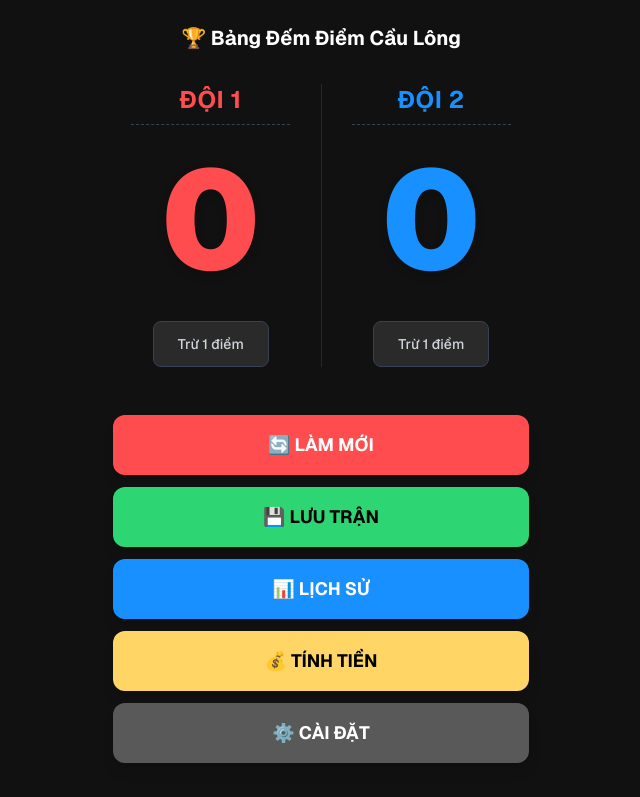
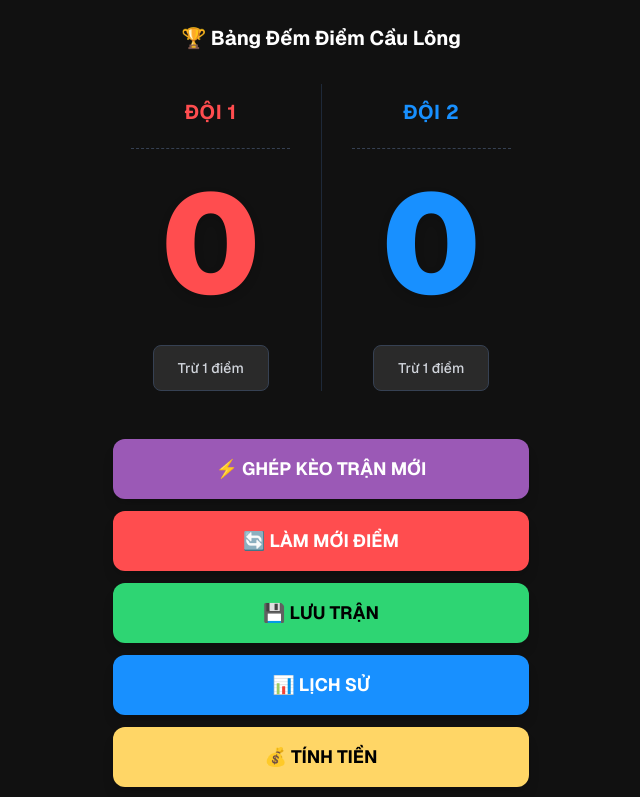
Before and after one commit to nptruongart/badminton, a Next.js app: page / in a window 1280 px wide. Shown: the top 797 px of the page, without its empty margins (319-959 px from the left). Built offline with nearby package versions, Linux system fonts and the light colour scheme.

Commit message:
Noi truyen data ten doi sang Bang Diem

```diff
--- a/app/matchmaking/page.tsx
+++ b/app/matchmaking/page.tsx
@@ -187,13 +187,11 @@ export default function MatchmakingPage() {
     localStorage.setItem("savedCurrentMatches", JSON.stringify(assignedMatches));
   };
 
+  // 🚀 ĐÂY LÀ CHỖ TÔI ĐÃ SỬA: Đóng gói tên 2 đội bắn thẳng qua URL cho Bảng Điểm
   const sendToScoreboard = (team1: string[], team2: string[]) => {
-    const dataToSend = {
-      nameA: team1.join(" & "),
-      nameB: team2.join(" & ")
-    };
-    localStorage.setItem("currentMatchTeams", JSON.stringify(dataToSend));
-    router.push("/");
+    const t1 = encodeURIComponent(team1.join(" & "));
+    const t2 = encodeURIComponent(team2.join(" & "));
+    router.push(`/?t1=${t1}&t2=${t2}`);
   };
 
   const copyMatchesToClipboard = () => {
--- a/app/page.tsx
+++ b/app/page.tsx
@@ -1,10 +1,25 @@
 "use client";
-import { useState } from "react";
+
+import { useState, useEffect } from "react";
 import Link from "next/link";
 
 export default function Home() {
   const [score1, setScore1] = useState(0);
   const [score2, setScore2] = useState(0);
+
+  // Khai báo sẵn chỗ chứa tên 2 đội
+  const [team1Name, setTeam1Name] = useState("ĐỘI 1");
+  const [team2Name, setTeam2Name] = useState("ĐỘI 2");
+
+  // Tự động chộp lấy tên đội từ trang Ghép Kèo ném sang
+  useEffect(() => {
+    const params = new URLSearchParams(window.location.search);
+    const t1 = params.get("t1");
+    const t2 = params.get("t2");
+
+    if (t1) setTeam1Name(decodeURIComponent(t1));
+    if (t2) setTeam2Name(decodeURIComponent(t2));
+  }, []);
 
   const resetScores = () => {
     if (confirm("Bạn có chắc muốn làm mới điểm số?")) {
@@ -18,9 +33,7 @@ export default function Home() {
       alert("Trận đấu chưa có điểm!");
       return;
     }
-
-    // Giả lập lưu trận (khi fen làm API lưu database thì sửa ở đây)
-    alert(`Đã lưu trận đấu: Đội 1 (${score1}) - Đội 2 (${score2})`);
+    alert(`Đã lưu trận đấu: ${team1Name} (${score1}) - ${team2Name} (${score2})`);
     setScore1(0);
     setScore2(0);
   };
@@ -28,17 +41,19 @@ export default function Home() {
   return (
     <div className="min-h-screen bg-[#111111] flex flex-col items-center pt-6 pb-10 select-none font-sans">
 
-      {/* Tiêu đề */}
       <h1 className="text-xl font-bold text-white mb-8 flex items-center gap-2">
         🏆 Bảng Đếm Điểm Cầu Lông
       </h1>
 
-      {/* KHUNG ĐIỂM SỐ NẰM NGANG (Chia trái phải) */}
+      {/* KHUNG ĐIỂM SỐ NẰM NGANG */}
       <div className="flex flex-row w-full max-w-md px-2 mb-12">
 
-        {/* ĐỘI 1 (Bên Trái) */}
+        {/* ĐỘI 1 */}
         <div className="flex-1 flex flex-col items-center">
-          <h2 className="text-[#ff4d4f] text-2xl font-bold mb-2 tracking-wide">ĐỘI 1</h2>
+          {/* h-14 giúp cố định chiều cao tên, không làm lệch 2 số điểm nếu tên quá dài */}
+          <h2 className="text-[#ff4d4f] text-lg md:text-xl font-bold mb-2 tracking-wide text-center h-14 flex items-center justify-center">
+            {team1Name}
+          </h2>
           <div className="w-3/4 border-t border-dashed border-gray-700 mb-6"></div>
 
           <div
@@ -56,12 +71,13 @@ export default function Home() {
           </button>
         </div>
 
-        {/* Vạch kẻ dọc chia đôi sân mờ mờ ở giữa */}
         <div className="w-px bg-gray-800 mx-1"></div>
 
-        {/* ĐỘI 2 (Bên Phải) */}
+        {/* ĐỘI 2 */}
         <div className="flex-1 flex flex-col items-center">
-          <h2 className="text-[#1890ff] text-2xl font-bold mb-2 tracking-wide">ĐỘI 2</h2>
+          <h2 className="text-[#1890ff] text-lg md:text-xl font-bold mb-2 tracking-wide text-center h-14 flex items-center justify-center">
+            {team2Name}
+          </h2>
           <div className="w-3/4 border-t border-dashed border-gray-700 mb-6"></div>
 
           <div
@@ -78,16 +94,24 @@ export default function Home() {
             Trừ 1 điểm
           </button>
         </div>
-
       </div>
 
       {/* CÁC NÚT CHỨC NĂNG DƯỚI CÙNG */}
       <div className="flex flex-col gap-3 w-full max-w-md px-4 mt-auto">
+
+        {/* NÚT QUAY VỀ GHÉP KÈO */}
+        <Link
+          href="/matchmaking"
+          className="w-full bg-[#9b59b6] text-white font-bold py-4 rounded-xl flex justify-center items-center gap-2 text-lg shadow-lg active:scale-95 transition-transform"
+        >
+          ⚡ GHÉP KÈO TRẬN MỚI
+        </Link>
+
         <button
           onClick={resetScores}
           className="w-full bg-[#ff4d4f] text-white font-bold py-4 rounded-xl flex justify-center items-center gap-2 text-lg shadow-lg active:scale-95 transition-transform"
         >
-          🔄 LÀM MỚI
+          🔄 LÀM MỚI ĐIỂM
         </button>
 
         <button
```
